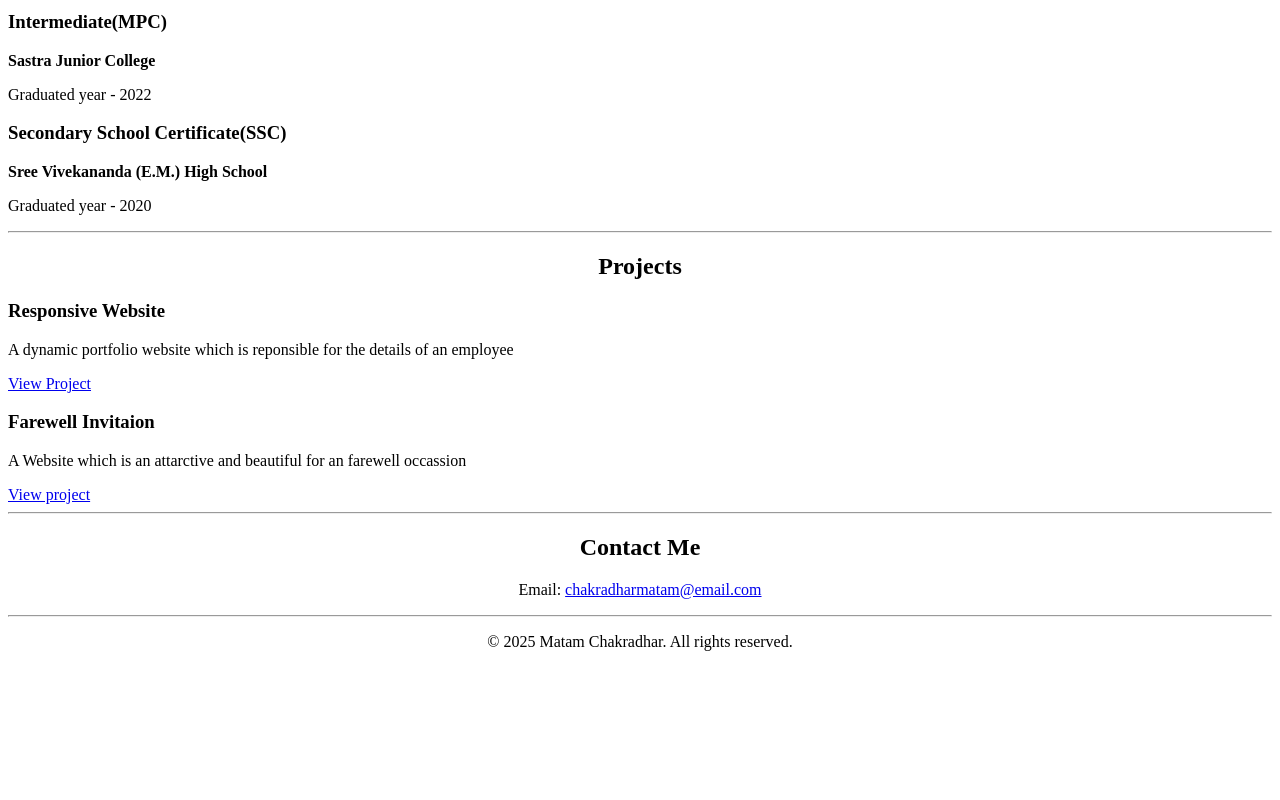
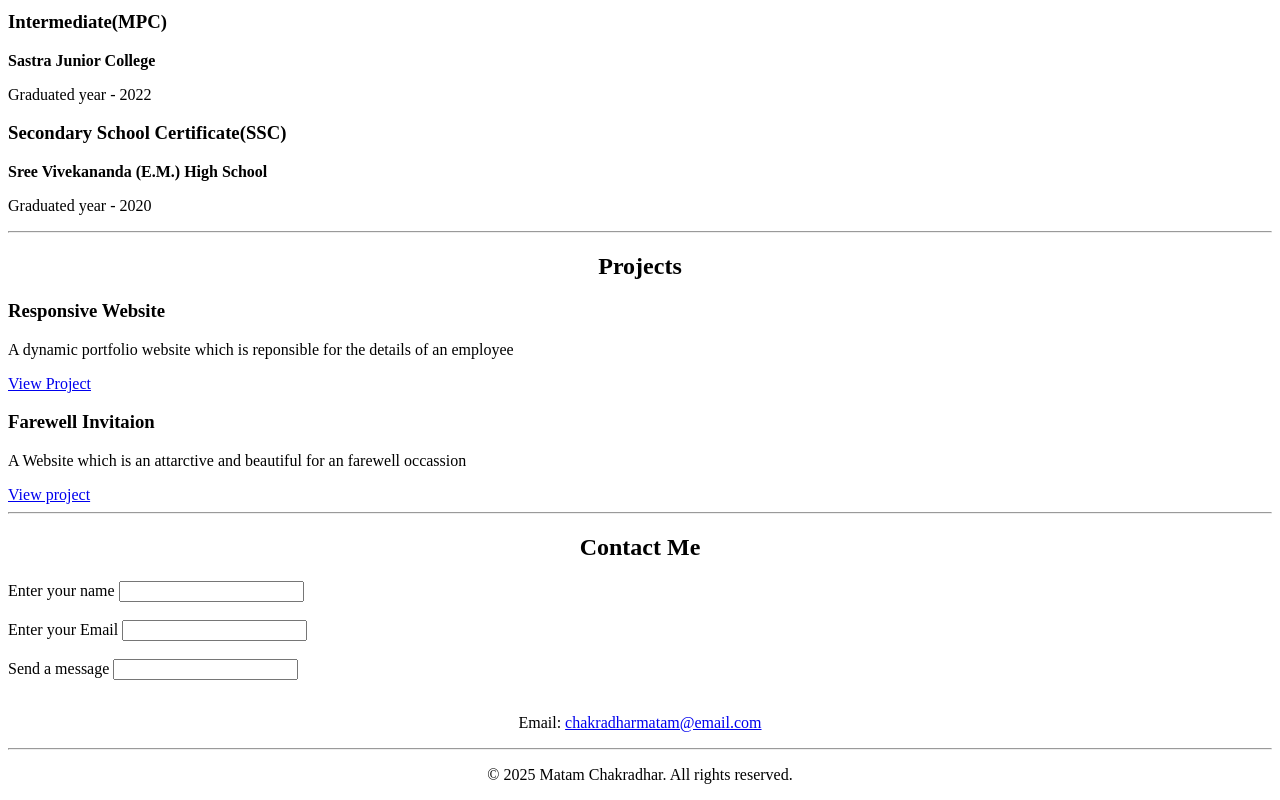
Before and after one commit to CH020476/Front-end-Development, a plain HTML site: page Index.html in a window 1280 px wide. Shown: the part 588-1388 px from the top of the page. Before the commit the page ends 1255 px from the top, so only its background shows below. Drawn offline with Linux system fonts and the light colour scheme.

Commit message:
Index.html

```diff
--- a/Index.html
+++ b/Index.html
@@ -61,12 +61,22 @@
             <a href=" https://ch020476.github.io/FAREWELL/" class="project-link" target="_blank">View project</a>
         </div>
         <hr>
-        <div id = "contact">
+       <div id = "contact">
             <h2 style = "text-align:center">Contact Me</h2>
+            <form id = "contact-form">
+                <label for = "name">Enter your name</label>
+                <input type="text"><br>
+                <br>
+                <label for="email">Enter your Email</label>
+                <input type="email"><br>
+                <br>
+                <label for="message">Send a message</label>
+                <input type="text"><br>
+                <br>
+            </form>
             <p style = "text-align:center">Email: <a href="mailto:example@email.com">chakradharmatam@email.com</a></p>
         </div>
         <hr>
-        <footer>
     <p style = "text-align:center">© 2025 Matam Chakradhar. All rights reserved.</p>
   </footer>
     </body>
```
